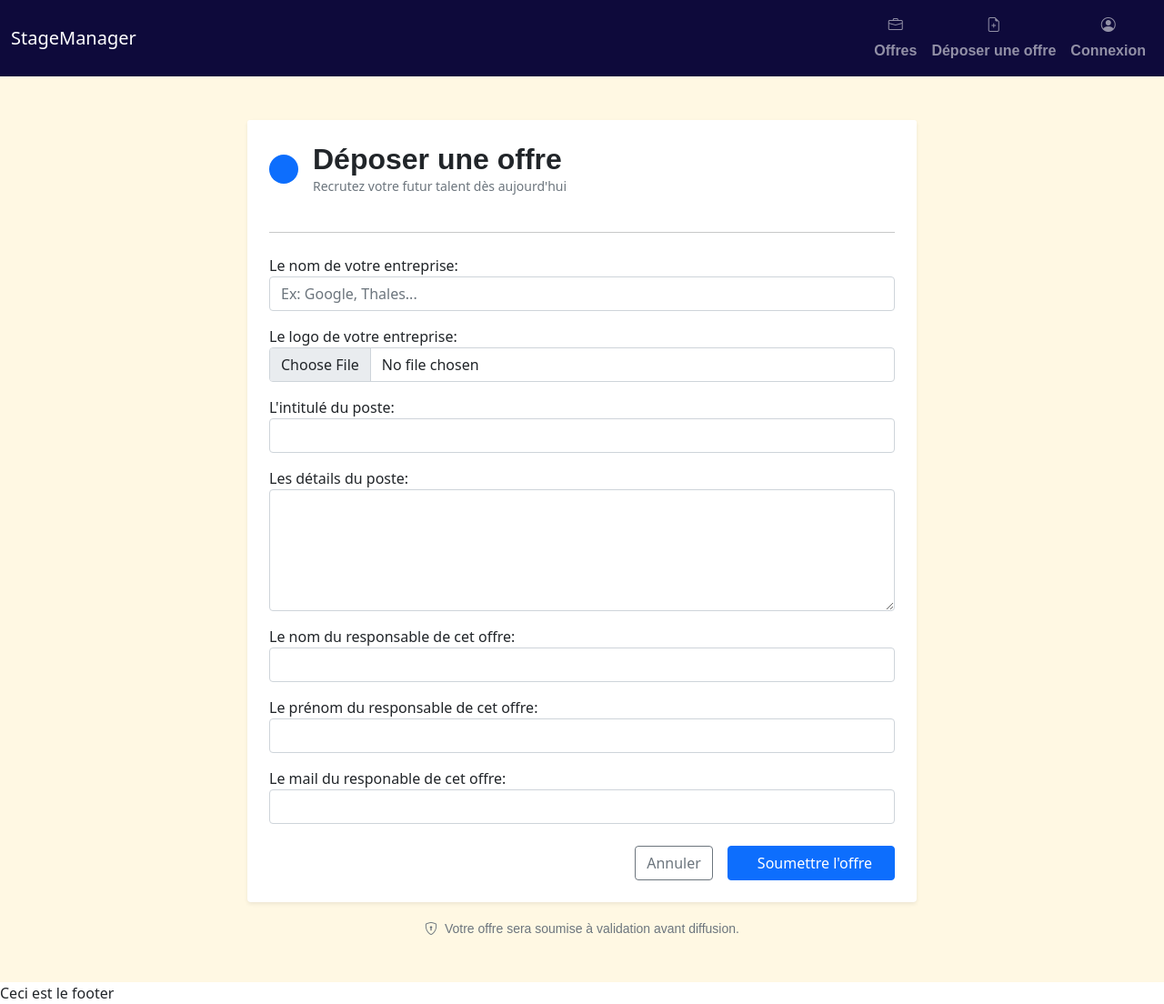
After one commit to Iry77/stagemanager, a Django app: page /offres/add in a window 1280 px wide. The commit adds this page. Shown: the whole page at 91% size. Run offline with Django 5.2, Linux system fonts and the light colour scheme; some libraries are stand-ins or nearby versions; some web fonts are replaced.

Commit message:
Ajout du formulaire de dépot d'une offre

```diff
--- a/stagemanager/applistagemanager/forms.py
+++ b/stagemanager/applistagemanager/forms.py
@@ -15,3 +15,13 @@ class OffreForm(forms.ModelForm) :
             'contact_prenom': 'Le prénom du responsable de cet offre',
             'contact_mail' : 'Le mail du responable de cet offre'
         }
+        widgets = {
+            'organisme': forms.TextInput(attrs={'class': 'form-control', 'placeholder': 'Ex: Google, Thales...'}),
+            'intitule': forms.TextInput(attrs={'class': 'form-control'}),
+            'detail': forms.Textarea(attrs={'class': 'form-control', 'rows': 5}), # rows=5 agrandit la zone de texte
+            'contact_nom': forms.TextInput(attrs={'class': 'form-control'}),
+            'contact_prenom': forms.TextInput(attrs={'class': 'form-control'}),
+            'contact_mail': forms.EmailInput(attrs={'class': 'form-control'}),
+            # Pour le logo, on utilise FileInput
+            'logo': forms.FileInput(attrs={'class': 'form-control'}),
+        }
--- a/stagemanager/applistagemanager/templates/applistagemanager/accueil.html
+++ b/stagemanager/applistagemanager/templates/applistagemanager/accueil.html
@@ -40,7 +40,7 @@ Stage Manager
                     <div class="card-back bg-dark text-white">
                         <h4>Développez vos équipes</h4>
                         <p class="px-3">Recrutez vos futurs talents : déposez vos offres de stage dès aujourd'hui.</p>
-                        <a href="/deposer/" class="btn btn-outline-light mt-2">Déposer une offre</a>
+                        <a href="/offres/add" class="btn btn-outline-light mt-2">Déposer une offre</a>
                     </div>
 
                 </div>
--- /dev/null
+++ b/stagemanager/applistagemanager/templates/applistagemanager/formulaireCreationOffre.html
@@ -0,0 +1,57 @@
+{% extends 'applistagemanager/base.html' %}
+
+{% block title %}
+Déposer une offre - StageManager
+{% endblock %}
+
+{% block main %}
+<div class="container pt-5 pb-5">
+    <div class="row justify-content-center">
+        <div class="col-lg-8 col-md-10">
+
+            <div class="card shadow-sm border-0">
+
+                <div class="card-header bg-white border-0 pt-4 pb-0 px-4">
+                    <div class="d-flex align-items-center">
+                        <div class="bg-primary bg-opacity-10 p-3 rounded-circle me-3 text-primary">
+                            <i class="bi bi-building-add fs-3"></i>
+                        </div>
+                        <div>
+                            <h2 class="mb-0 fw-bold">Déposer une offre</h2>
+                            <p class="text-muted mb-0 small">Recrutez votre futur talent dès aujourd'hui</p>
+                        </div>
+                    </div>
+                </div>
+
+                <div class="card-body p-4">
+                    <hr class="mb-4">
+
+                    <form action="/offres/create" method="post" enctype="multipart/form-data">
+                        {% csrf_token %}
+
+                        <div class="mb-3">
+                            {{ form.as_p }}
+                        </div>
+
+                        <div class="d-grid gap-2 d-md-flex justify-content-md-end mt-4">
+                            <a href="/" class="btn btn-outline-secondary me-md-2">Annuler</a>
+                            <button type="submit" class="btn btn-primary px-4">
+                                <i class="bi bi-send-fill me-2"></i>Soumettre l'offre
+                            </button>
+                        </div>
+
+                    </form>
+                </div>
+            </div>
+
+            <div class="text-center mt-3 text-muted">
+                <small>
+                    <i class="bi bi-shield-lock me-1"></i>
+                    Votre offre sera soumise à validation avant diffusion.
+                </small>
+            </div>
+
+        </div>
+    </div>
+</div>
+{% endblock %}
--- a/stagemanager/applistagemanager/templates/applistagemanager/menu.html
+++ b/stagemanager/applistagemanager/templates/applistagemanager/menu.html
@@ -27,7 +27,7 @@
         </li>
         <li class="nav-item">
           <a
-            href="/"
+              href="/offres/add"
             class="nav-link d-flex flex-column align-items-center gap-1"
           >
             <i class="bi bi-file-earmark-plus fs-6"></i>
--- a/stagemanager/applistagemanager/views.py
+++ b/stagemanager/applistagemanager/views.py
@@ -1,6 +1,6 @@
 from django.shortcuts import render
 from applistagemanager.models import OffreStage, Candidature
-
+from applistagemanager.forms import OffreForm
 # Create your views here.
 
 def Accueil (request):
@@ -27,3 +27,25 @@ def Offre (request, id):
         'applistagemanager/offre.html',
         {'offre' : uneOffre}
     )
+
+def formulaireCreationOffre(request):
+    form = OffreForm()
+
+    return render(
+        request,
+        'applistagemanager/formulaireCreationOffre.html',
+        {'form' : form}
+    )
+
+def CreerOffre(request):
+    form = OffreForm(request.POST, request.FILES)
+
+    if form.is_valid() :
+        nomOffre = form.cleaned_data['intitule']
+        form.save()
+
+    return render(
+        request,
+        'applistagemanager/traitementFormulaireCreationOffre.html',
+        {'nom' : nomOffre}
+    )
--- a/stagemanager/stagemanager/urls.py
+++ b/stagemanager/stagemanager/urls.py
@@ -26,6 +26,8 @@ urlpatterns = [
     path('', views.Accueil),
     path('offres/', views.Offres),
     path('offres/<int:id>', views.Offre),
+    path('offres/add', views.formulaireCreationOffre),
+    path('offres/create', views.CreerOffre ),
 ]
 
 
```
Also changed, not shown: stagemanager/applistagemanager/templates/applistagemanager/traitementFormulaireCreationOffre.html (added, +49 -0 lines), stagemanager/images/logoEntreprises/societe-generale-logo-png_seeklogo-288573_6IMGgRG.png (added).
